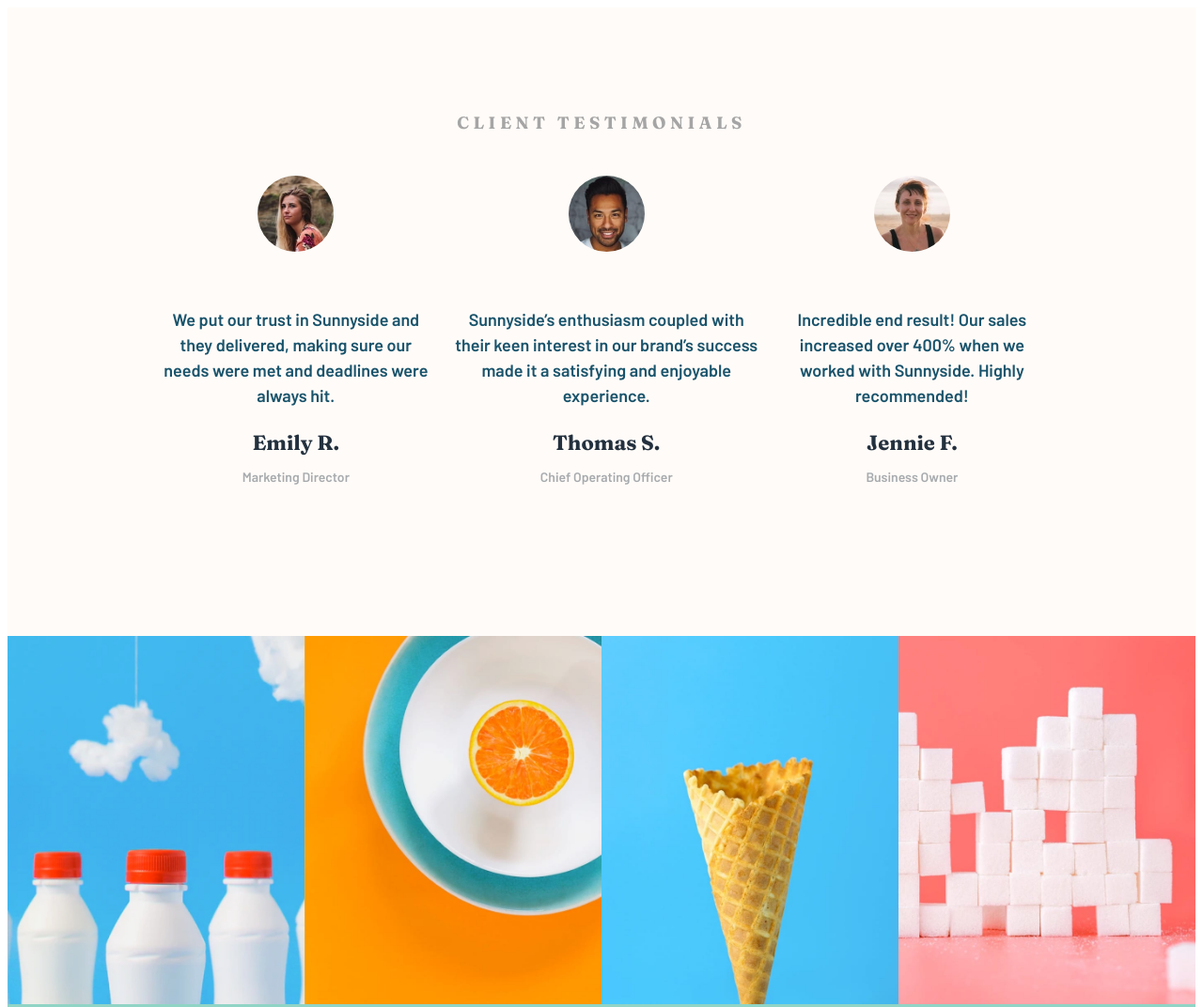
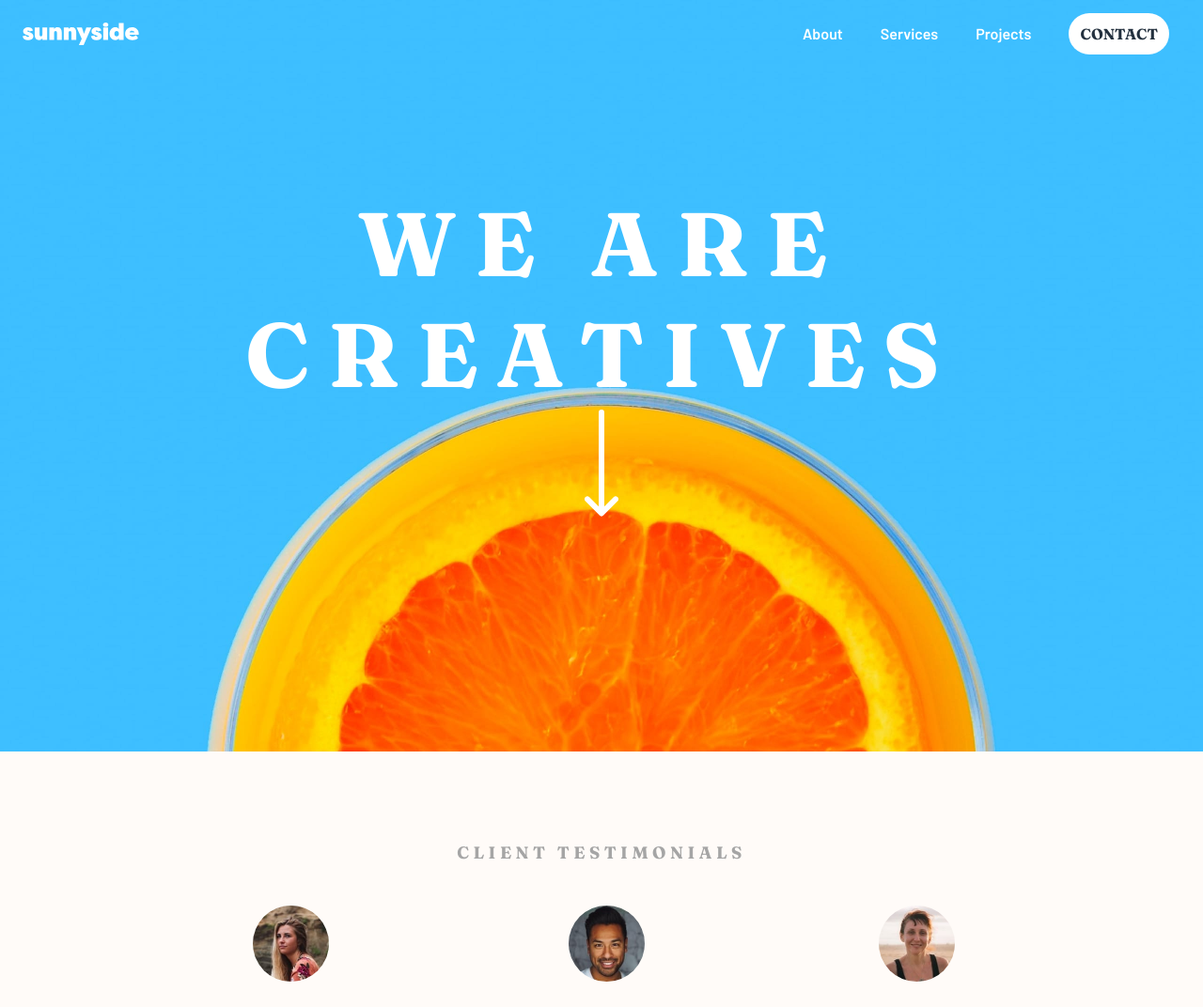
Before and after one commit to Caldas01/Reto-07, a plain HTML site: page index.html in a window 1280 px wide. Shown: the top 1072 px of the page at 94% size. Drawn offline with Linux system fonts and the light colour scheme.

Commit message:
cambios header

```diff
--- a/index.html
+++ b/index.html
@@ -8,8 +8,27 @@
     <title>Reto 07</title>
 </head>
 <body>
+<!-- HEADER -->
+    <section class="header">
+        <header>
+          <img class="sunny-logo" src="./images/logo.svg" alt="Sunnyside's logo">
+          <nav>
+            <ul class="lista-header">
+              <li><a href="">About</a></li>
+              <li><a href="">Services</a></li>
+              <li><a href="">Projects</a></li>
+              <li class="header-contacto"><a href="" >CONTACT</a></li>
+            </ul>
+          </nav>
+          <img class="menu-telef" src="./images/icon-hamburger.svg" alt="hamburger" >
+        </header>
+        <div class="header-texto">
+          <h1>WE ARE CREATIVES</h1>
+          <img src="./images/icon-arrow-down.svg" alt="icon arrow down">
+        </div>
+    </section>
 
-
+<!-- TESTIMONIALS -->
     <section class="testimonials">
         <h2>CLIENT TESTIMONIALS</h2>
         <div class="testimonials-div">
@@ -51,17 +70,18 @@
                     </p>
                 </div>
             </div>
-
         </div>
     </section>
 
-
+<!-- SECCIÓN FOTOS -->
     <div class="fotos">
         <img class="images" src="/images/desktop/image-gallery-milkbottles.jpg">
         <img class="images" src="/images/desktop/image-gallery-orange.jpg">
         <img class="images" src="/images/desktop/image-gallery-cone.jpg">
         <img class="images" src="/images/desktop/image-gallery-sugarcubes.jpg">
     </div>
+
+<!-- FOOTER -->
     <footer>
         <div class="about">
             <h1>Sunny Side</h1>
@@ -78,9 +98,7 @@
                 <li> <a href="#"><img class="social" src="/images/icon-pinterest.svg"></a> </li>
                 <li> <a href="#"><img class="social" src="/images/icon-twitter.svg"></a> </li>
             </ul>
-
         </div>
     </footer>
-
 </body>
 </html>
--- a/main.css
+++ b/main.css
@@ -2,6 +2,70 @@
 
 @import url('https://fonts.googleapis.com/css2?family=Barlow:wght@600&family=Fraunces:wght@700;900&display=swap');
 
+*{
+    margin: 0;
+    padding: 0;
+}
+
+/* HEADER*/
+.header{
+    height: 100vh;
+    background-image: url(./images/desktop/image-header.jpg);
+    background-size: cover;
+    background-position: center;
+}
+
+.header header{
+    display: flex;
+    align-items: center;
+    justify-content: space-between;
+}
+
+.header header img{
+    margin: 1.5em;
+}
+
+.lista-header {
+    padding: 1em;
+    display: flex;
+    text-decoration: none;
+    font-family: 'Barlow', sans-serif;
+    list-style: none;
+}
+
+.lista-header a{
+    text-decoration: none;
+    cursor: pointer;
+    color: white;
+    margin: 20px;
+}
+
+.header-contacto a{
+    color: #23303E;
+    background: white;
+    border-radius: 2rem;
+    font-family: 'Fraunces', serif;
+    font-size: 16px;
+    padding: 12px;
+}
+
+.header .header-texto{
+    text-align: center;
+    justify-content: center;
+    font-family: 'Fraunces', serif;
+    font-size: 4em;
+    letter-spacing: 0.3em;
+    margin-top: 2em;
+    color: white;
+}
+
+.menu-telef{
+    display: none;
+}
+
+.nav-telef{
+    display: none;
+}
 
 /* CLIENT TESTIMONIALS SECTION*/
 
@@ -37,7 +101,6 @@
     margin-bottom: 2em;
 }
 
-
 .testimonials-exp{
     color: hsl(198, 62%, 26%);
     margin-bottom: 3em;
@@ -52,14 +115,11 @@
     font-family: 'Fraunces', serif;
 }
 
-
-
 .cargo-worker{
     font-size: 14px;
     color: hsl(210, 4%, 67%);
     font-family: 'Barlow', sans-serif;
 }
-
 
 /* CARRUSEL IMAGENES SECTION*/
 .images{
@@ -103,14 +163,25 @@ footer{
     justify-content:space-around;
 }
 
+/*RESPONSIVE*/
+@media (max-width:415px){
+    .lista-header{
+        display: none;
+    }
 
+    .menu-telef{
+        display: block;
+    }
 
+    .header .header-texto{
+        text-align: center;
+        justify-content: center;
+        font-size: 2em;
+        letter-spacing: 0.1em;
+        margin-top: 2em;
+    }
 
-/*RESPONSIVE*/
-
-/*Testimonials*/
-
-@media (max-width:415px){
+    /*Testimonials*/
     .testimonials, .testimonials-div, .testimonials-box{
         flex-direction: column;
         padding: 0;
```
